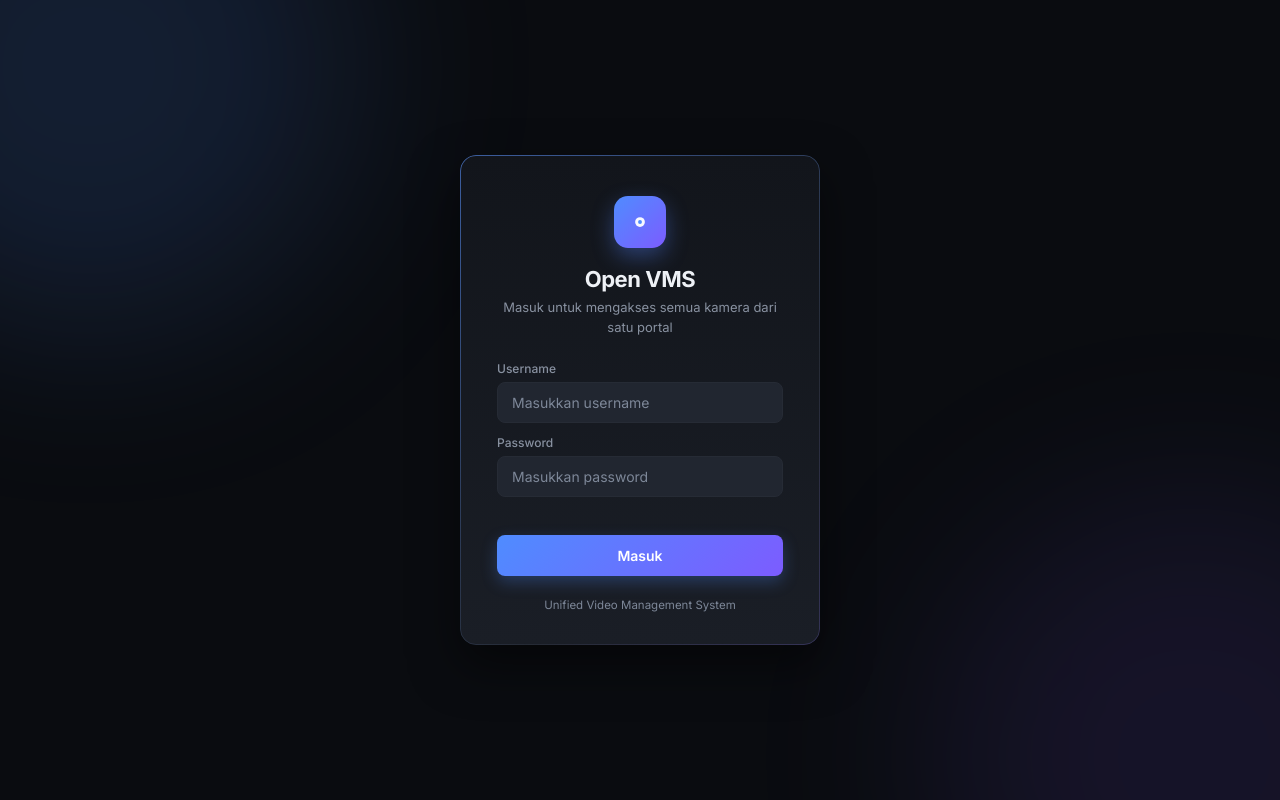
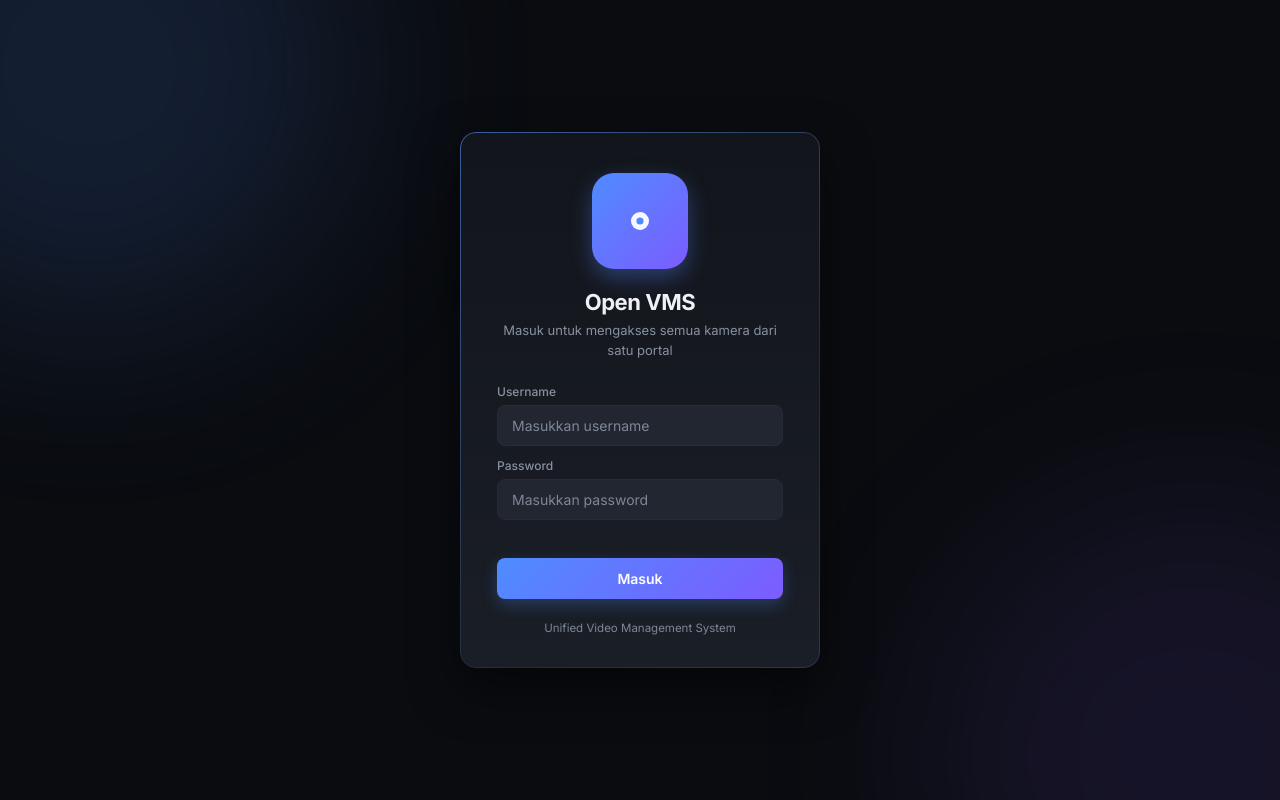
Before and after one commit to caesarsakti123-bot/Vidio-Management-Service, a website: page public/index.html in a window 1280 px wide. Drawn offline with nearby package versions, Linux system fonts and the light colour scheme; no server answers.

Commit message:
Perbesar logo di halaman login (52px -> 96px)

```diff
--- a/public/style.css
+++ b/public/style.css
@@ -198,14 +198,14 @@ select:focus-visible,
   50% { background-position: 100% 100%; }
 }
 .login-logo {
-  width: 52px;
-  height: 52px;
-  border-radius: 14px;
+  width: 96px;
+  height: 96px;
+  border-radius: 22px;
   background: linear-gradient(135deg, var(--accent), var(--accent-2));
   display: flex;
   align-items: center;
   justify-content: center;
-  margin: 0 auto 18px;
+  margin: 0 auto 20px;
   box-shadow: 0 8px 20px rgba(79, 140, 255, 0.35);
   animation: loginLogoPulse 2.6s ease-in-out infinite;
 }
@@ -213,8 +213,8 @@ select:focus-visible,
   0%, 100% { box-shadow: 0 8px 20px rgba(79, 140, 255, 0.35); }
   50% { box-shadow: 0 10px 28px rgba(124, 92, 255, 0.55); }
 }
-.login-logo svg { width: 26px; height: 26px; }
-.login-logo img { width: 100%; height: 100%; object-fit: contain; border-radius: 14px; }
+.login-logo svg { width: 48px; height: 48px; }
+.login-logo img { width: 100%; height: 100%; object-fit: contain; border-radius: 22px; }
 .login-box h1 {
   font-size: 22px;
   font-weight: 700;
```
